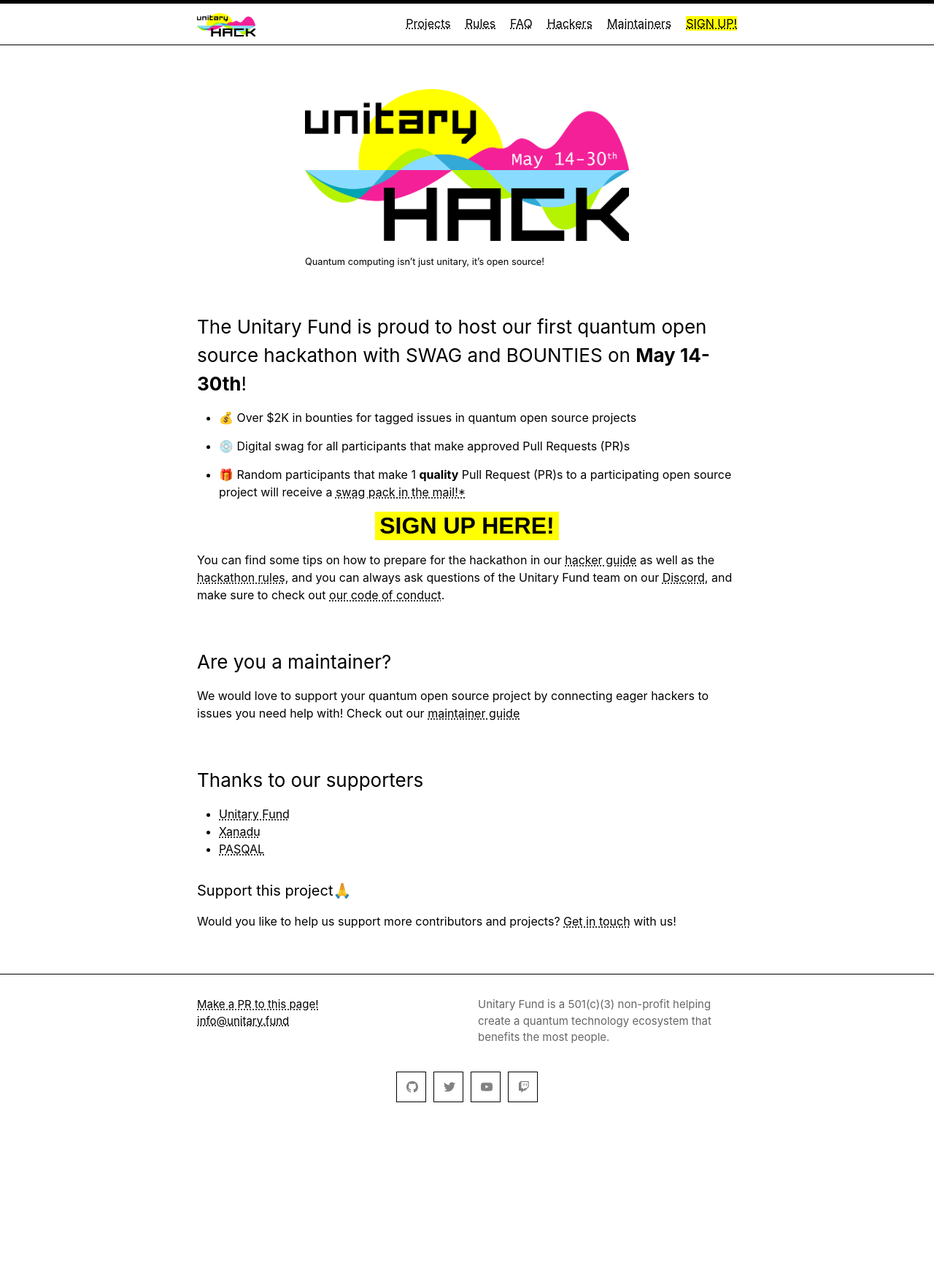
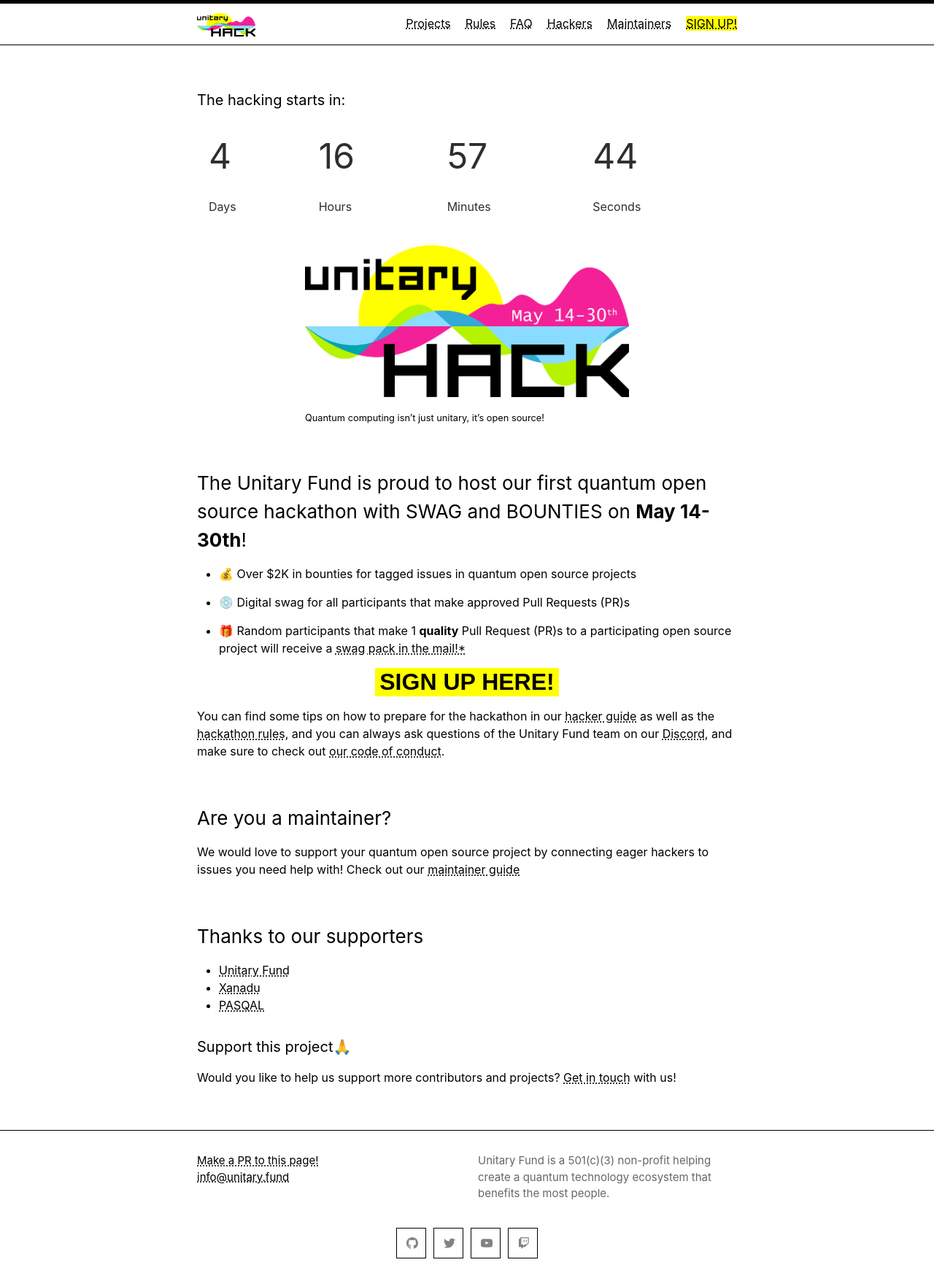
Before and after one commit to unitaryfund/unitaryhack2021, a Jekyll site: the page built from index.md, in a window 1280 px wide. Shown: the whole page at 73% size. Built offline with Jekyll 4.4.1, drawn with Linux system fonts in a browser that asks for light colours; before the commit the page ends 1545 px from its top, so only the background shows below that.

Commit message:
Adding timer on front page

```diff
--- a/_sass/minima/skins/uf-light.scss
+++ b/_sass/minima/skins/uf-light.scss
@@ -19,10 +19,10 @@
 $border-color-03:       $text-color !default;
 
 $table-text-color:      lighten($text-color, 18%) !default;
-$table-zebra-color:     lighten($brand-color, 46%) !default;
+$table-zebra-color:     $background-color !default;
 $table-header-bg-color: lighten($text-color, 83%) !default;
-$table-header-border:   lighten($text-color, 37%) !default;
-$table-border-color:    $border-color-01 !default;
+$table-header-border:   $background-color !default;
+$table-border-color:    $background-color !default;
 
 
 // Syntax highlighting styles should be adjusted appropriately for every "skin"
--- a/index.md
+++ b/index.md
@@ -2,6 +2,68 @@
 layout: page
 title:
 ---
+<script>
+(function () {
+  const second = 1000,
+    minute = second * 60,
+    hour = minute * 60,
+    day = hour * 24;
+
+  let hack = "May 14, 2021 00:00:00",
+    countDown = new Date(hack).getTime(),
+    x = setInterval(function () {
+      let now = new Date().getTime(),
+        distance = countDown - now;
+
+      (document.getElementById("days").innerText = Math.floor(distance / day)),
+        (document.getElementById("hours").innerText = Math.floor(
+          (distance % day) / hour
+        )),
+        (document.getElementById("minutes").innerText = Math.floor(
+          (distance % hour) / minute
+        )),
+        (document.getElementById("seconds").innerText = Math.floor(
+          (distance % minute) / second
+        ));
+
+      //do something later when date is reached
+      if (distance < 0) {
+        let headline = document.getElementById("headline"),
+          countdown = document.getElementById("countdown"),
+          content = document.getElementById("content");
+
+        headline.innerText = "WE ARE LIVE! GET HACKING 💛🌴";
+        countdown.style.display = "none";
+        content.style.display = "block";
+
+        clearInterval(x);
+      }
+      //seconds
+    }, 0);
+})();
+
+</script>
+
+<div class="container">
+  <h4 id="headline">The hacking starts in:</h4>
+  <div id="countdown">
+  <table>
+    <tr>
+        <td style="font-size:3em"><span id="days"></span></td>
+        <td style="font-size:3em"><span id="hours"></span></td>
+        <td style="font-size:3em"><span id="minutes"></span></td>
+        <td style="font-size:3em"><span id="seconds"></span></td>
+    </tr>
+    <tr>
+      <td>Days</td>
+      <td>Hours</td>
+      <td>Minutes</td>
+      <td>Seconds</td>
+    </tr>
+    </table>
+  </div>
+</div>
+
 <figure>
 <img style="max-width: 60%;
         height: auto; margin: auto;
```
